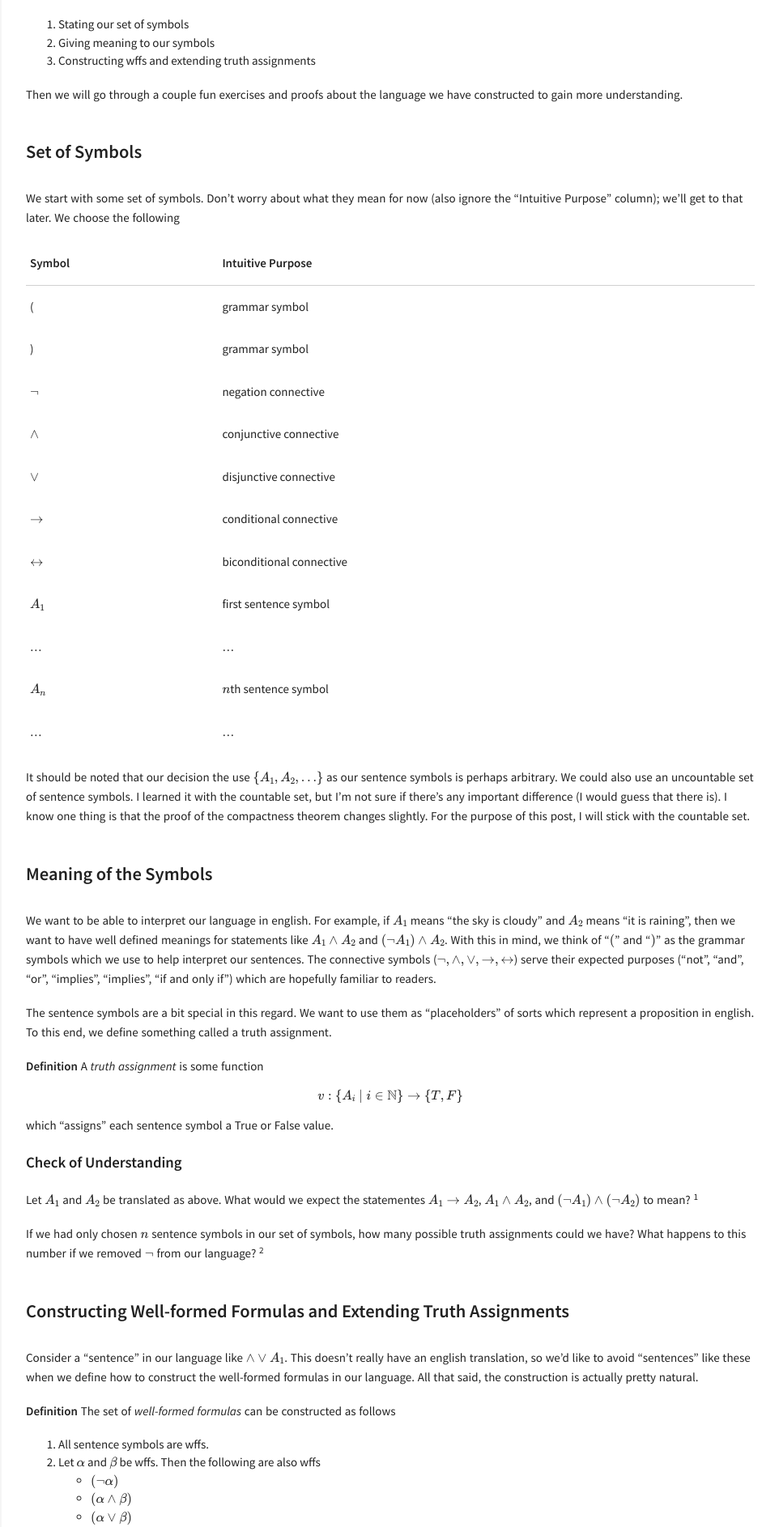
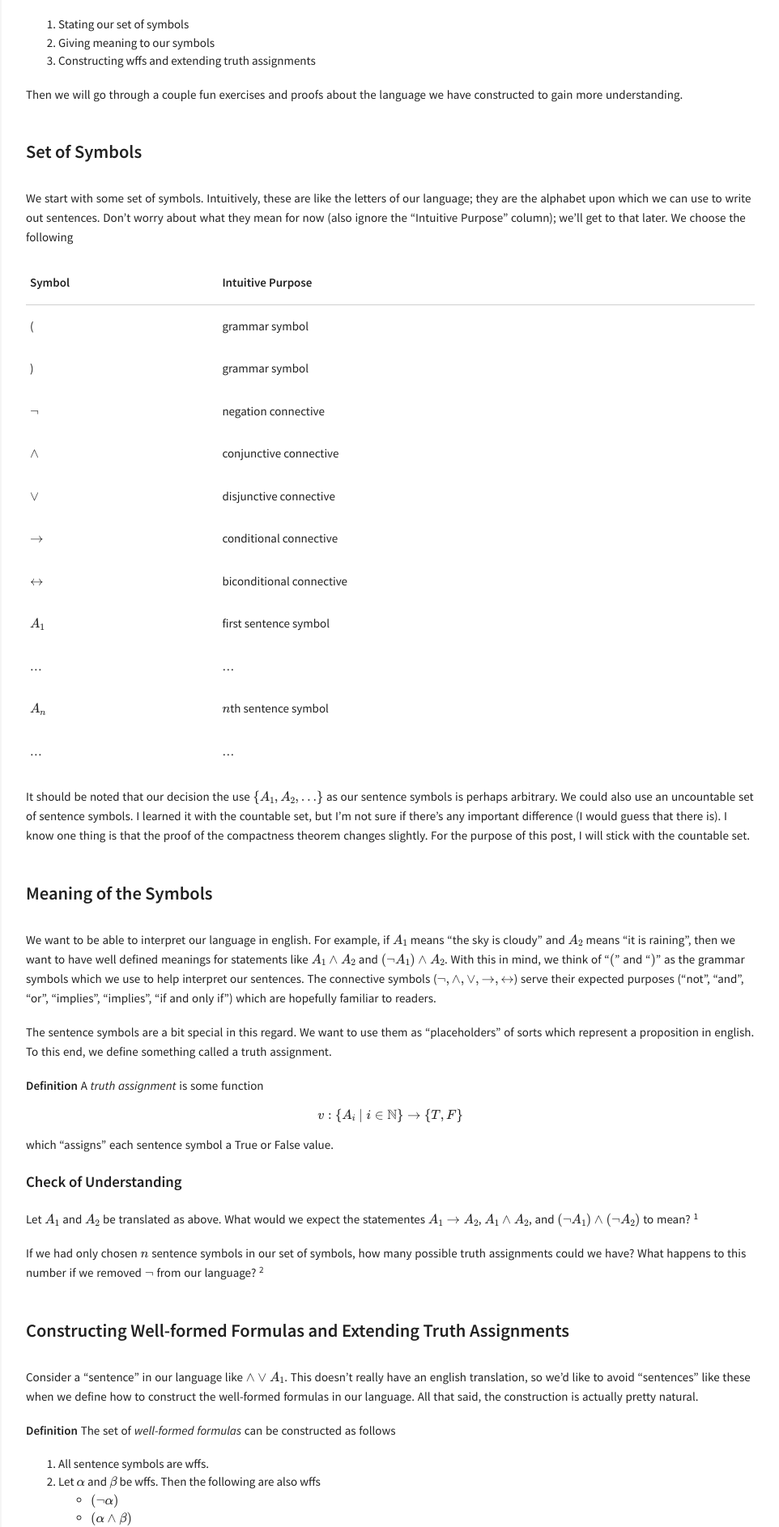
Before and after one commit to d-guo/danielguo.dev_old, a Jekyll site: the page built from _posts/2019-12-24-propositional_logic.md, in a window 1280 px wide. Shown: the part 427-2313 px from the top of the page at 81% size, without its empty margins (318-1280 px from the left). Built offline with Jekyll 4.4.1, drawn with Linux system fonts in a browser that asks for light colours; formulas are drawn with MathJax 3; comment, search, counter and statistics services are not loaded.

Commit message:
small edit clarifying the set of symbols

```diff
--- a/_posts/2019-12-24-propositional_logic.md
+++ b/_posts/2019-12-24-propositional_logic.md
@@ -22,7 +22,7 @@
 Then we will go through a couple fun exercises and proofs about the language we have constructed to gain more understanding.
 
 ### Set of Symbols
-We start with some set of symbols. Don't worry about what they mean for now (also ignore the "Intuitive Purpose" column); we'll get to that later. We choose the following
+We start with some set of symbols. Intuitively, these are like the letters of our language; they are the alphabet upon which we can use to write out sentences. Don't worry about what they mean for now (also ignore the "Intuitive Purpose" column); we'll get to that later. We choose the following
 
 | Symbol | Intuitive Purpose |
 |:-|:-|
```
